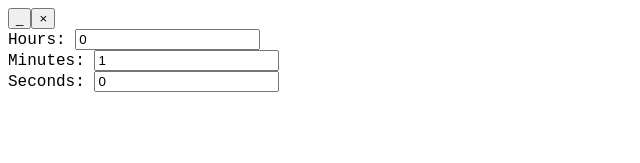
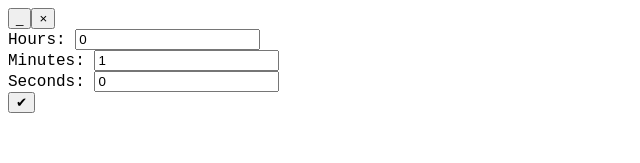
Before and after one commit to KennedyMungai/timer-desktop-app, a React (Vite) app in the folder src/renderer/: page / in a window 1280 px wide. Shown: the top 163 px of the page, without its empty margins (0-640 px from the left). Built offline with nearby package versions, Linux system fonts and the light colour scheme.

Commit message:
Added some styles to the newly added button

```diff
--- a/src/renderer/src/components/timer.tsx
+++ b/src/renderer/src/components/timer.tsx
@@ -15,6 +15,7 @@ const Timer = ({ isOverlay }: Props) => {
   return (
     <div>
       {isEditing ? (
+        <div className="flex justify-center">
           <div>
             <InputField
               label="Hours"
@@ -34,6 +35,10 @@ const Timer = ({ isOverlay }: Props) => {
               onChange={(e) => setSeconds(e.target.value)}
               placeholder="Seconds"
             />
+            <button className="w-full px-2 border-2 rounded-lg border-slate-400 text-slate-400">
+              &#10004;
+            </button>
+          </div>
         </div>
       ) : (
         <div></div>
```
Lines whose indentation alone changed are shown as unchanged.
